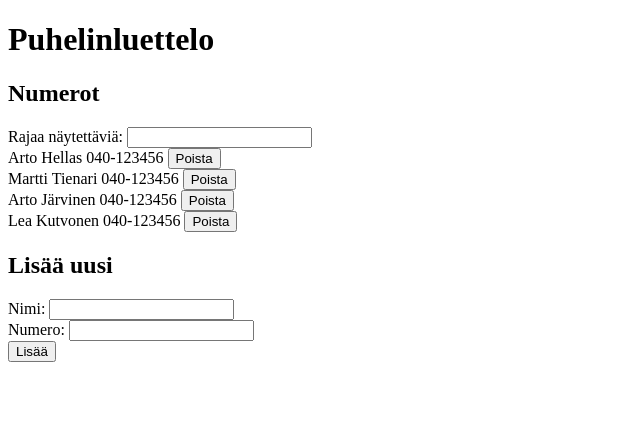
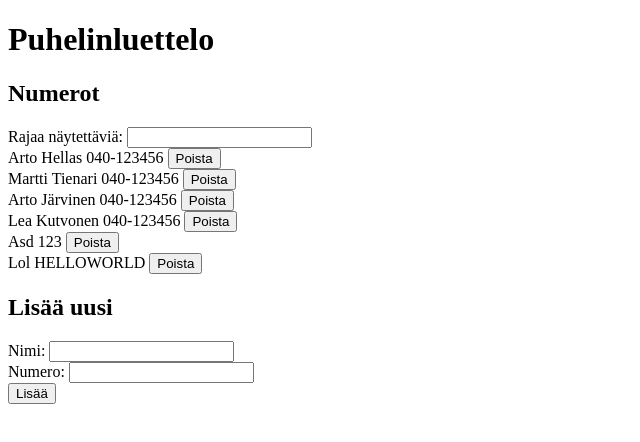
Before and after one commit to Eepa/full-stack-websovelluskehitys, a React (Create React App) app in the folder part2/exercises/phone-book/: page / in a window 1280 px wide. Shown: the top 442 px of the page, without its empty margins (0-640 px from the left). Built offline with nearby package versions, Linux system fonts and the light colour scheme; data requests are answered from the project's data file.

Commit message:
Exercise 2.17 done

```diff
--- a/part2/exercises/phone-book/db.json
+++ b/part2/exercises/phone-book/db.json
@@ -19,6 +19,16 @@
       "name": "Lea Kutvonen",
       "number": "040-123456",
       "id": 4
+    },
+    {
+      "name": "Asd",
+      "number": "123",
+      "id": 5
+    },
+    {
+      "name": "Lol",
+      "number": "HELLOWORLD",
+      "id": 6
     }
   ]
 }
--- a/part2/exercises/phone-book/src/App.js
+++ b/part2/exercises/phone-book/src/App.js
@@ -31,12 +31,7 @@ class App extends React.Component {
         return person.name === this.state.newName;
     };
 
-    addNewPerson = (event) => {
-        event.preventDefault();
-
-        const personsContainsPersonWithName = this.state.persons.some(this.nameEquals);
-
-        if(this.state.newName !== '' && !personsContainsPersonWithName && this.state.newNumber !== '') {
+    addNewPerson = () => {
         const newPerson = {
             name: this.state.newName,
             number: this.state.newNumber
@@ -58,8 +53,51 @@ class App extends React.Component {
                     this.setState({success: null})
                 }, 5000);
             });
+    };
+
+    updatePerson = () => {
+
+        if(window.confirm(`${this.state.newName} on jo luettelossa, korvataanko vanha numero uudella?`)) {
+            const person = this.state.persons.find(person => person.name === this.state.newName);
+            const updatedPerson = {...person, number: this.state.newNumber};
+
+            personService
+                .update(updatedPerson)
+                .then(updatedPerson => {
+
+                    const persons = this.state.persons.filter(person => person.id !== updatedPerson.id);
+
+                    this.setState({
+                        persons: persons.concat(updatedPerson),
+                        newName: '',
+                        newNumber: '',
+                        success: `Päivitettiin '${updatedPerson.name}'`
+                    });
+
+                    setTimeout(() => {
+                        this.setState({success: null})
+                    }, 5000);
+                });
+        }
+
+    };
+
+    addPerson = (event) => {
+        event.preventDefault();
+
+        const personsContainsPersonWithName = this.state.persons.some(this.nameEquals);
+
+        if(this.state.newName !== '' && this.state.newNumber !== '') {
+
+            if(!personsContainsPersonWithName) {
+                this.addNewPerson();
+            } else {
+                this.updatePerson();
+            }
+
         }
     };
+
 
     handleNameChange = (event) => {
         this.setState({
@@ -106,7 +144,7 @@ class App extends React.Component {
                 />
 
                 <h2>Lisää uusi</h2>
-                <form onSubmit={this.addNewPerson}>
+                <form onSubmit={this.addPerson}>
                     <Input title="Nimi: " value={this.state.newName} onChange={this.handleNameChange}/>
                     <Input title="Numero: " value={this.state.newNumber} onChange={this.handleNumberChange}/>
 
--- a/part2/exercises/phone-book/src/services/persons.js
+++ b/part2/exercises/phone-book/src/services/persons.js
@@ -14,8 +14,12 @@ const create = (newPerson) => {
 };
 
 const deletePerson = (id) => {
-    const request = axios.delete(`${baseUrl}/${id}`);
-    return request;
+    return axios.delete(`${baseUrl}/${id}`);
 };
 
-export default {getAll, create, deletePerson};
+const update = (updatedPerson) => {
+    const request = axios.put(`${baseUrl}/${updatedPerson.id}`, updatedPerson);
+    return request.then(response => response.data);
+};
+
+export default {getAll, create, deletePerson, update};
```
Lines whose indentation alone changed are shown as unchanged.
